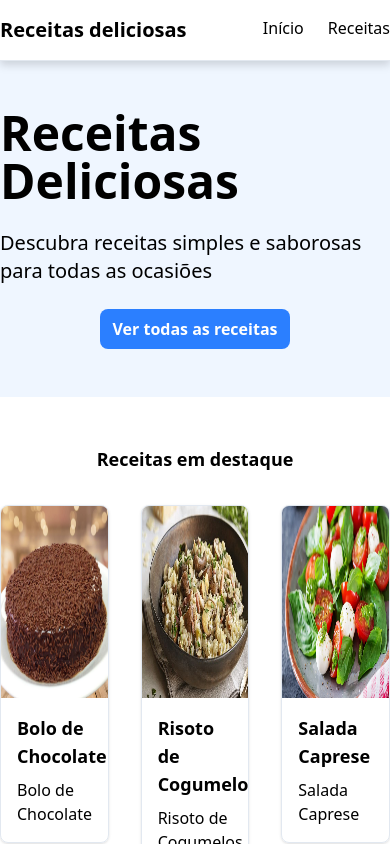
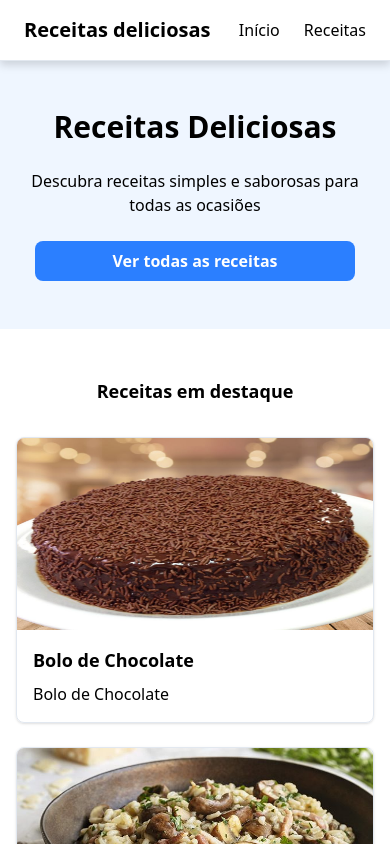
Before and after one commit to rafa-lsc/receitas-byron, a Next.js app: page / in a window 390 px wide. Shown: the top 844 px of the page. Built offline with nearby package versions, Linux system fonts and the light colour scheme.

Commit message:
feat: design responsivo

```diff
--- a/src/app/page.tsx
+++ b/src/app/page.tsx
@@ -11,11 +11,12 @@ export default function Home() {
       {/* Seção hero */}
 
       <section className="bg-blue-50 py-12">
-        <div className="container mx-auto flex flex-col gap-6 items-center">
-          <h1 className="text-5xl font-bold">Receitas Deliciosas</h1>
-          <p className="text-xl">Descubra receitas simples e saborosas para todas as ocasiões</p>
+        <div className="container mx-auto flex flex-col gap-6 items-center px-4 sm:px-0 text-center">
+          <h1 className="text-3xl sm:text-5xl font-bold">Receitas Deliciosas</h1>
+          <p className="text-base sm:text-xl sm:p-2">Descubra receitas simples e saborosas para todas as ocasiões</p>
 
-          <Link className="bg-blue-500 hover:bg-blue-700 transition-colors text-white font-bold rounded-lg px-3 py-2" href="/receitas">
+          <Link className="bg-blue-500 hover:bg-blue-700 transition-colors text-white font-bold rounded-lg px-3 py-2
+           w-full max-w-xs sm:w-auto text-center" href="/receitas">
             Ver todas as receitas
           </Link>
         </div>
@@ -23,10 +24,10 @@ export default function Home() {
 
       {/* seção receitas em destaque */}
         <section className="py-12">
-        <div className="flex flex-col items-center container mx-auto gap-8">
+        <div className="container mx-auto flex flex-col items-center gap-8 px-4">
           <h2 className="text-lg font-bold">Receitas em destaque</h2>
 
-          <div className="grid grid-cols-3 w-full gap-8">
+          <div className="grid w-full grid-cols-1 gap-6 md:grid-cols-2 lg:grid-cols-3 lg:gap-8 lg:py-6">
             {featuredRecipes.map((recipe) => (
               <RecipeCard key={recipe.id} recipe={recipe}/>
             ))}
--- a/src/app/receitas/[id]/page.tsx
+++ b/src/app/receitas/[id]/page.tsx
@@ -47,7 +47,7 @@ export default function ReceitaPage({ params }: RecipePageProps) {
                         </div>
 
                         {/* Infos de Preparo*/}
-                        <div className="flex gap-4">
+                        <div className="flex gap-4 ">
                            <InfoPill title="Preparo" info={recipe.prepTime}/>
                            <InfoPill title="Cozimento" info={recipe.cookTime}/>
                            <InfoPill title="Porções" info={recipe.servings}/>
--- a/src/app/receitas/page.tsx
+++ b/src/app/receitas/page.tsx
@@ -4,10 +4,10 @@ import { recipes } from "../../lib/data";
 export default function ReceitasPage(){
     return(
         <main className="flex-grow py-8">
-            <div className="container mx-auto">
-                <h1 className="text-3xl font-bold">Todas as receitas</h1>
+            <div className="container mx-auto gap-8 px-4">
+                <h1 className="text-3xl font-bold sm:text-4xl">Todas as receitas</h1>
 
-                <div className="grid grid-cols-3 gap-8 mt-8">
+                <div className="mt-8 grid grid-cols-1 gap-8 md:grid-cols-2 lg:grid-cols-3">
                    {recipes.map((recipe) => (
                     <RecipeCard key={recipe.id} recipe={recipe}/>
                    ))}
--- a/src/components/Header/index.tsx
+++ b/src/components/Header/index.tsx
@@ -3,7 +3,7 @@ import Link from "next/link";
 export default function Header() {
   return (
     <header className="w-full bg-white text-black py-4 border-b border-slate-200 drop-shadow-lg">
-      <div className="flex justify-between container mx-auto">
+      <div className="container mx-auto flex justify-between items-center px-6">
         <Link className="text-xl font-bold hover:scale-105 transition-all" href="/">Receitas deliciosas</Link>
 
         <nav className="flex gap-6">
```
